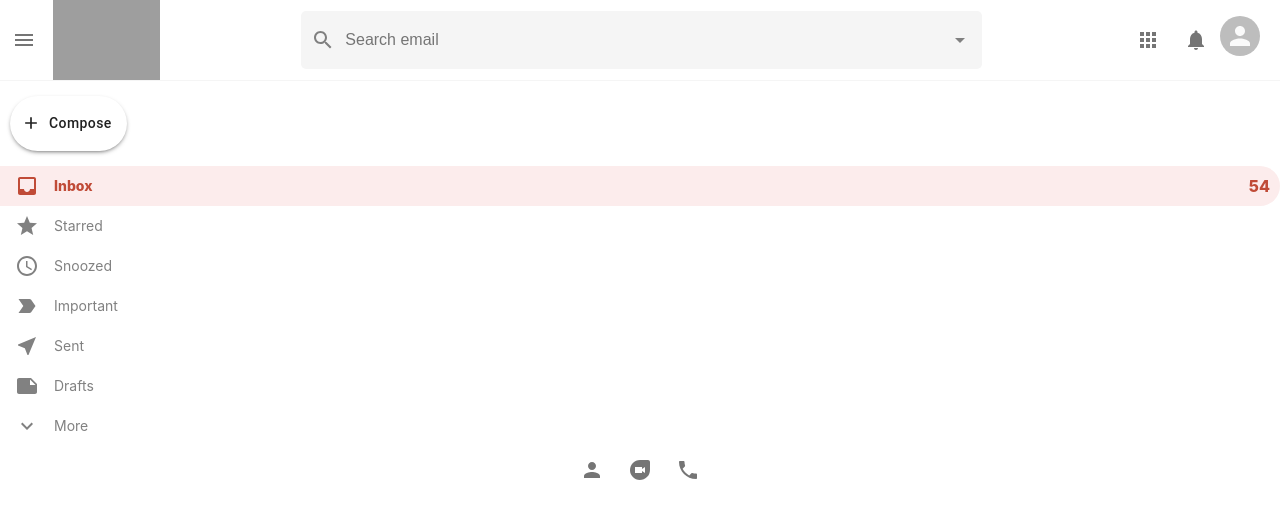
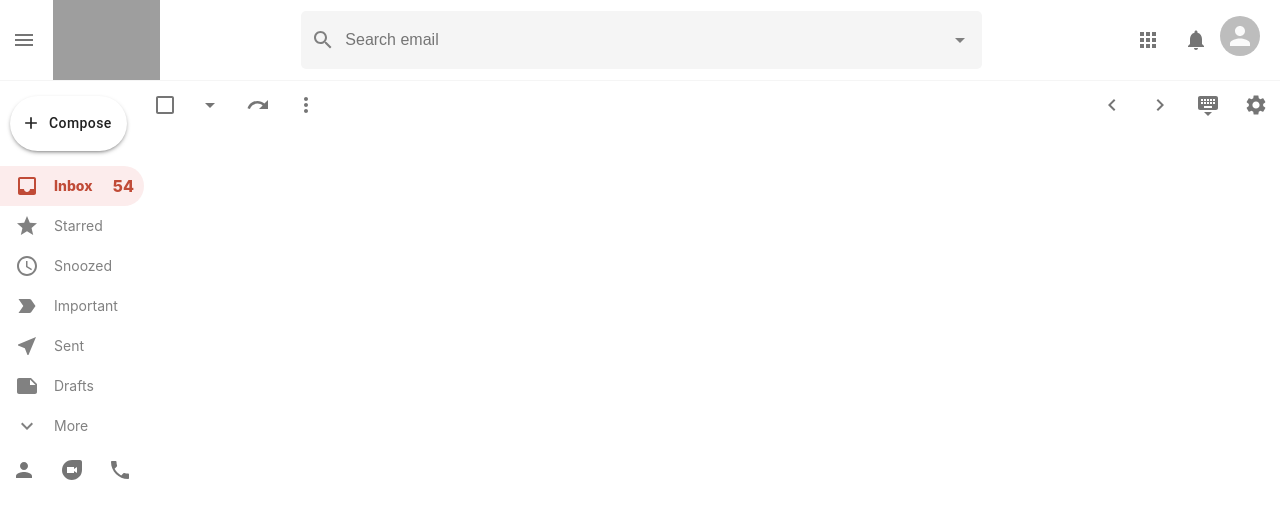
Before and after one commit to jmuema/gmail-clone, a React (Create React App) app: page / in a window 1280 px wide. Shown: the top 518 px of the page. Built offline with nearby package versions, Linux system fonts and the light colour scheme; grey boxes are pictures that could not be loaded.

Commit message:
working on the emaillist component

```diff
--- a/src/App.css
+++ b/src/App.css
@@ -1,39 +1,7 @@
-.App {
-  text-align: center;
+.app{
+  height: 100vh;
 }
-
-.App-logo {
-  height: 40vmin;
-  pointer-events: none;
+.app__body{
+  display: flex;
+  height: 100vh;
 }
-
-@media (prefers-reduced-motion: no-preference) {
-  .App-logo {
-    animation: App-logo-float infinite 3s ease-in-out;
-  }
-}
-
-.App-header {
-  min-height: 100vh;
-  display: flex;
-  flex-direction: column;
-  align-items: center;
-  justify-content: center;
-  font-size: calc(10px + 2vmin);
-}
-
-.App-link {
-  color: rgb(112, 76, 182);
-}
-
-@keyframes App-logo-float {
-  0% {
-    transform: translateY(0);
-  }
-  50% {
-    transform: translateY(10px)
-  }
-  100% {
-    transform: translateY(0px)
-  }
-}
--- a/src/EmailList.css
+++ b/src/EmailList.css
@@ -0,0 +1,8 @@
+.emailList{
+    flex: 1;
+    overflow: scroll;
+}
+.emailList__settings {
+    display: flex;
+    justify-content: space-between;
+}
--- a/src/EmailList.js
+++ b/src/EmailList.js
@@ -1,10 +1,50 @@
 import React from 'react';
 import './EmailList.css';
+import { IconButton, Checkbox } from "@material-ui/core";
+import ArrowDropDownIcon from '@material-ui/icons/ArrowDropDown';
+import RedoIcon from '@material-ui/icons/Redo';
+import MoreVertIcon from '@material-ui/icons/MoreVert';
+import ChevronLeftIcon from '@material-ui/icons/ChevronLeft';
+import ChevronRightIcon from '@material-ui/icons/ChevronRight';
+import KeyboardHideIcon from '@material-ui/icons/KeyboardHide';
+import SettingsIcon from '@material-ui/icons/Settings';
+
 
 function EmailList() {
     return (
-        <div className="EmailList">
+        <div className="emailList">
+            <div className="emailList__settings">
+                <div className="emailList__settingsLeft">
+                    <Checkbox/>
+                    <IconButton>
+                       <ArrowDropDownIcon/>
+                    </IconButton>
+                    <IconButton>
+                        <RedoIcon/>
+                        </IconButton>
+                        <IconButton>
+                        <MoreVertIcon/>
+                        </IconButton>
 
+                </div>
+                <div className="emailList__settingsRight">
+                    <IconButton>
+                     <ChevronLeftIcon/>
+                    </IconButton>
+                    <IconButton>
+                    <ChevronRightIcon/>
+                        </IconButton>
+                        <IconButton>
+                        <KeyboardHideIcon/>
+                        </IconButton>
+                        <IconButton>
+                        <SettingsIcon/>
+                        </IconButton>
+                </div>
+            </div>
+            <div className="emailList__sections">
+
+            </div>
 
         </div>
     )
```
Also changed, not shown: 1 other file (tests, documents, lock files or other folders).
